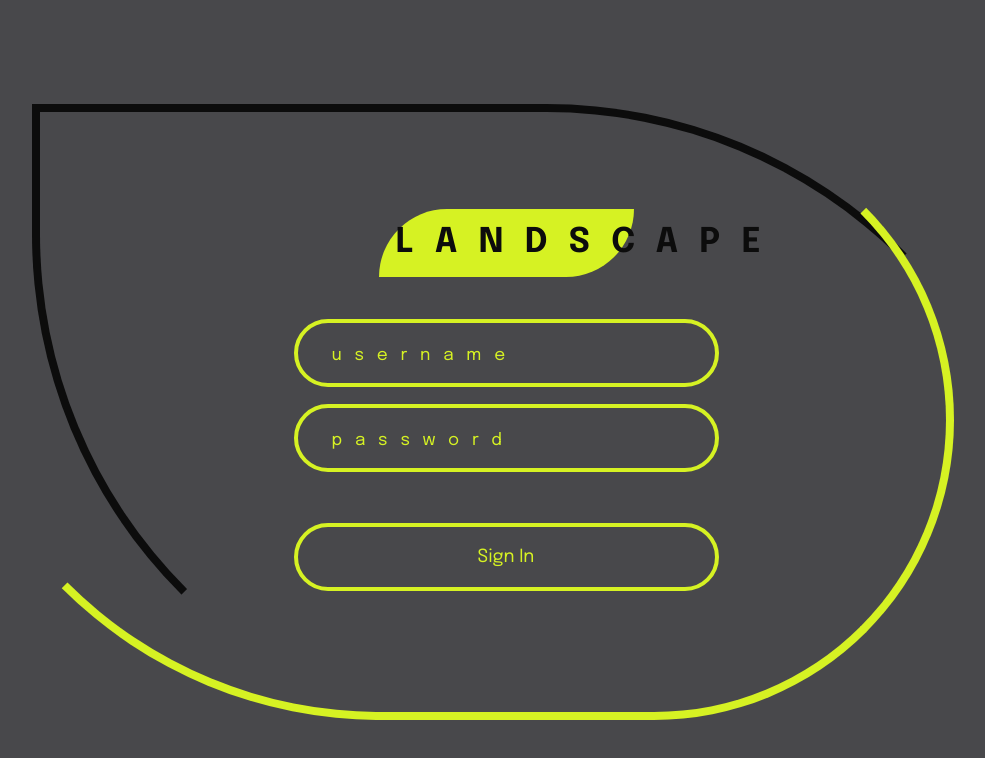
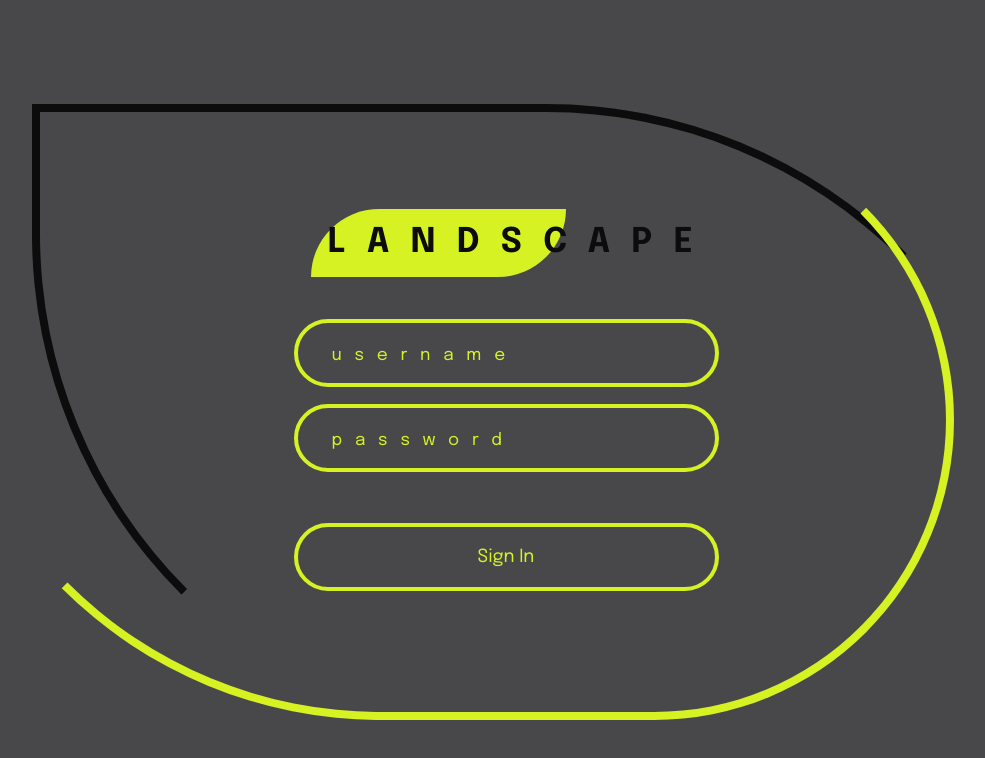
Before and after one commit to badeyesightcat/bug-tracker-react, a React (Vite) app in the folder frontend/: page / in a window 1280 px wide. Shown: the top 758 px of the page, without its empty margins (134-1119 px from the left). Built offline with nearby package versions, Linux system fonts and the light colour scheme.

Commit message:
Modify login page styles

```diff
--- a/frontend/src/Views/Login/login.css
+++ b/frontend/src/Views/Login/login.css
@@ -9,6 +9,7 @@
 .login-wrap::after {
   position: absolute;
   content: '';
+  z-index: 1;
 }
 
 .login-wrap::before {
@@ -33,9 +34,14 @@
   border-radius: 0 30rem 30rem 45rem;
 }
 
+.login-wrap .brandname {
+  z-index: 5;
+  margin-left: -8rem;
+}
+
 .login-form {
   position: relative;
-  z-index: 1;
+  z-index: 5;
   gap: 3rem;
 }
 
```
